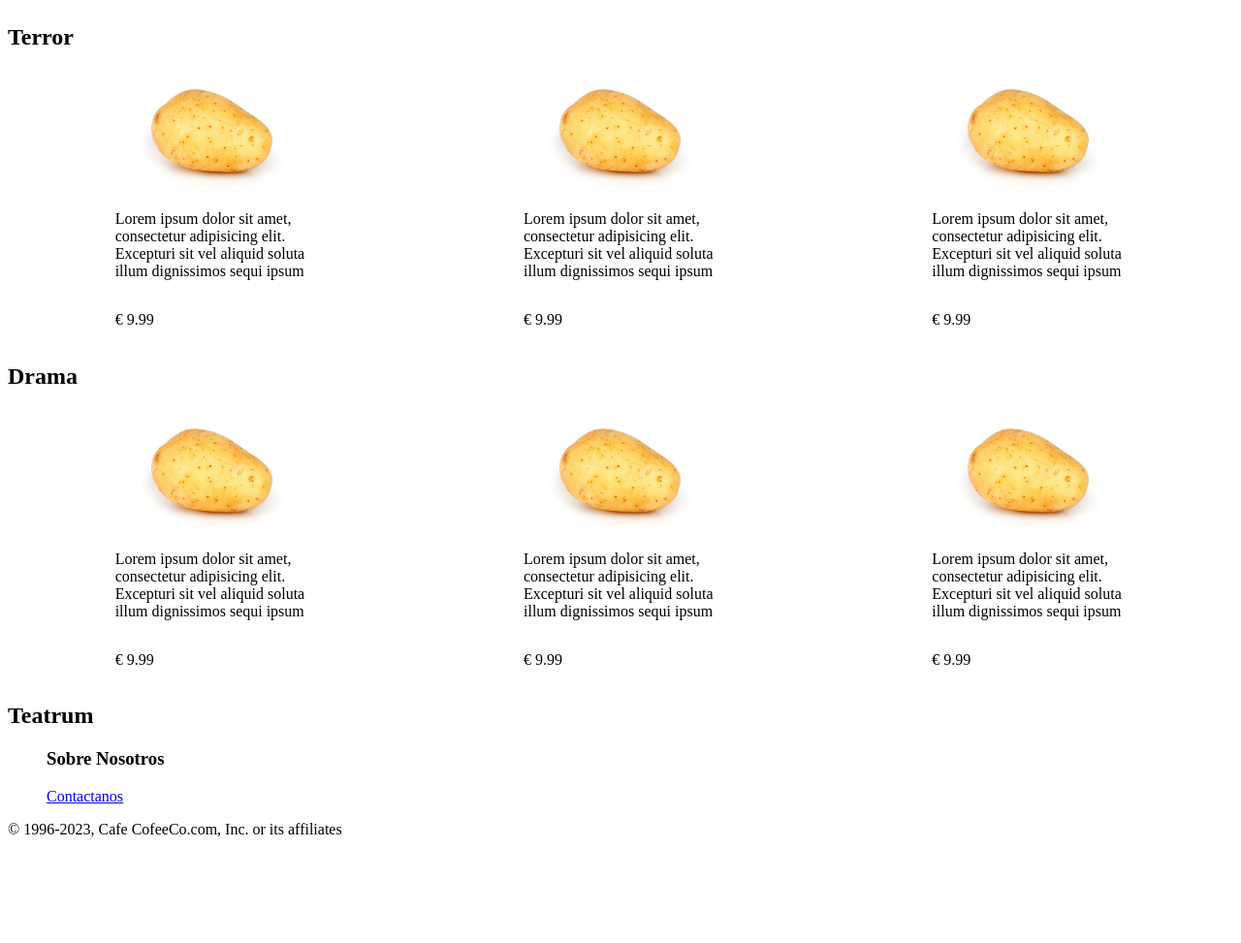
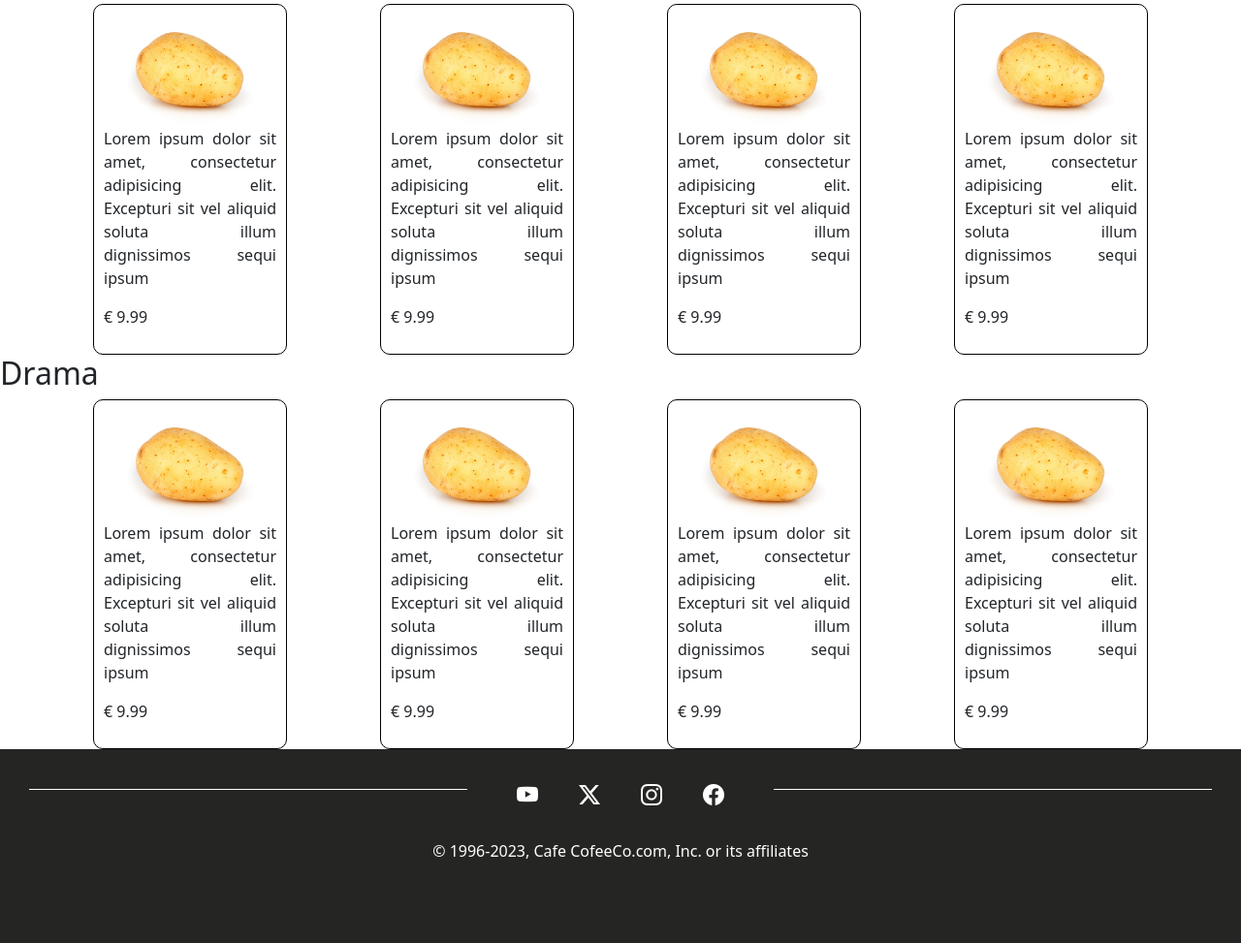
Before and after one commit to nikyuher/TeatroDigital, a plain HTML site: page Index.html in a window 1280 px wide. Shown: the part 837-1810 px from the top of the page at 97% size. Before the commit the page ends 1718 px from the top, so only its background shows below. Drawn offline with nearby package versions, Linux system fonts and the light colour scheme.

Commit message:
Inclui elementos css de bootstrap, iconos y modifique el footer

```diff
--- a/Index.html
+++ b/Index.html
@@ -6,12 +6,15 @@
     <meta name="viewport" content="width=device-width, initial-scale=1.0">
     <title>Teatrum | Home Page - Mejor Teatro </title>
     <link rel="stylesheet" href="style/style.css">
+    <link href="https://cdn.jsdelivr.net/npm/bootstrap@5.3.2/dist/css/bootstrap.min.css" rel="stylesheet"
+        integrity="sha384-T3c6CoIi6uLrA9TneNEoa7RxnatzjcDSCmG1MXxSR1GAsXEV/Dwwykc2MPK8M2HN" crossorigin="anonymous">
+    <link rel="stylesheet" href="https://cdn.jsdelivr.net/npm/bootstrap-icons@1.11.1/font/bootstrap-icons.css">
 </head>
 
 <body>
     <header>
         <div class="contOpciones">
-            <img src="" alt="TeatrumLogo">
+            <h1>Teatrum</h1>
             <nav>
                 <a href="paginas/estrenos.html">Proximos Estrenos</a>
                 <a href="paginas/generosTeatro.html">Generos</a>
@@ -23,18 +26,27 @@
     <main>
         <article>
             <section>
-                <h2>Obra Popular</h2>
-                <p>Lorem ipsum dolor sit amet consectetur adipisicing elit. Laudantium rerum id libero fugiat magni quis
-                    delectus, animi soluta eveniet quae blanditiis exercitationem nam magnam sed. Eius fugiat quae rerum
-                    natus!
-                </p>
-                <img src="imagenes/patata2.png" alt="ObraPopular">
+                <div class="contObraPopular">
+                    <div class="descriPopular">
+                        <h2>Obra Popular</h2>
+                        <p>Lorem ipsum dolor sit amet consectetur adipisicing elit. Laudantium rerum id libero fugiat
+                            magni
+                            quis
+                            delectus, animi soluta eveniet quae blanditiis exercitationem nam magnam sed. Eius fugiat
+                            quae
+                            rerum
+                            natus!
+                        </p>
+                        <button>Leer Mas</button>
+                    </div>
+                    <img src="imagenes/patata2.png" alt="ObraPopular">
+                </div>
             </section>
             <section>
                 <h2>Comedia</h2>
                 <div class="contCategorias">
                     <div class="cajaIndex">
-                        <img src="imagenes/patata2.png" width="200px">
+                        <img src="imagenes/patata2.png">
                         <p>Lorem ipsum dolor sit amet, consectetur adipisicing elit. Excepturi sit vel aliquid soluta
                             illum
                             dignissimos sequi ipsum
@@ -42,7 +54,7 @@
                         <p>€ 9.99</p>
                     </div>
                     <div class="cajaIndex">
-                        <img src="imagenes/patata2.png" width="200px">
+                        <img src="imagenes/patata2.png">
                         <p>Lorem ipsum dolor sit amet, consectetur adipisicing elit. Excepturi sit vel aliquid soluta
                             illum
                             dignissimos sequi ipsum
@@ -50,7 +62,15 @@
                         <p>€ 9.99</p>
                     </div>
                     <div class="cajaIndex">
-                        <img src="imagenes/patata2.png" width="200px">
+                        <img src="imagenes/patata2.png">
+                        <p>Lorem ipsum dolor sit amet, consectetur adipisicing elit. Excepturi sit vel aliquid soluta
+                            illum
+                            dignissimos sequi ipsum
+                        </p>
+                        <p>€ 9.99</p>
+                    </div>
+                    <div class="cajaIndex">
+                        <img src="imagenes/patata2.png">
                         <p>Lorem ipsum dolor sit amet, consectetur adipisicing elit. Excepturi sit vel aliquid soluta
                             illum
                             dignissimos sequi ipsum
@@ -63,7 +83,7 @@
                 <h2>Terror</h2>
                 <div class="contCategorias">
                     <div class="cajaIndex">
-                        <img src="imagenes/patata2.png" width="200px">
+                        <img src="imagenes/patata2.png">
                         <p>Lorem ipsum dolor sit amet, consectetur adipisicing elit. Excepturi sit vel aliquid soluta
                             illum
                             dignissimos sequi ipsum
@@ -71,7 +91,7 @@
                         <p>€ 9.99</p>
                     </div>
                     <div class="cajaIndex">
-                        <img src="imagenes/patata2.png" width="200px">
+                        <img src="imagenes/patata2.png">
                         <p>Lorem ipsum dolor sit amet, consectetur adipisicing elit. Excepturi sit vel aliquid soluta
                             illum
                             dignissimos sequi ipsum
@@ -79,7 +99,15 @@
                         <p>€ 9.99</p>
                     </div>
                     <div class="cajaIndex">
-                        <img src="imagenes/patata2.png" width="200px">
+                        <img src="imagenes/patata2.png">
+                        <p>Lorem ipsum dolor sit amet, consectetur adipisicing elit. Excepturi sit vel aliquid soluta
+                            illum
+                            dignissimos sequi ipsum
+                        </p>
+                        <p>€ 9.99</p>
+                    </div>
+                    <div class="cajaIndex">
+                        <img src="imagenes/patata2.png">
                         <p>Lorem ipsum dolor sit amet, consectetur adipisicing elit. Excepturi sit vel aliquid soluta
                             illum
                             dignissimos sequi ipsum
@@ -92,7 +120,7 @@
                 <h2>Drama</h2>
                 <div class="contCategorias">
                     <div class="cajaIndex">
-                        <img src="imagenes/patata2.png" width="200px">
+                        <img src="imagenes/patata2.png">
                         <p>Lorem ipsum dolor sit amet, consectetur adipisicing elit. Excepturi sit vel aliquid soluta
                             illum
                             dignissimos sequi ipsum
@@ -100,7 +128,7 @@
                         <p>€ 9.99</p>
                     </div>
                     <div class="cajaIndex">
-                        <img src="imagenes/patata2.png" width="200px">
+                        <img src="imagenes/patata2.png">
                         <p>Lorem ipsum dolor sit amet, consectetur adipisicing elit. Excepturi sit vel aliquid soluta
                             illum
                             dignissimos sequi ipsum
@@ -108,7 +136,15 @@
                         <p>€ 9.99</p>
                     </div>
                     <div class="cajaIndex">
-                        <img src="imagenes/patata2.png" width="200px">
+                        <img src="imagenes/patata2.png">
+                        <p>Lorem ipsum dolor sit amet, consectetur adipisicing elit. Excepturi sit vel aliquid soluta
+                            illum
+                            dignissimos sequi ipsum
+                        </p>
+                        <p>€ 9.99</p>
+                    </div>
+                    <div class="cajaIndex">
+                        <img src="imagenes/patata2.png">
                         <p>Lorem ipsum dolor sit amet, consectetur adipisicing elit. Excepturi sit vel aliquid soluta
                             illum
                             dignissimos sequi ipsum
@@ -120,14 +156,21 @@
         </article>
     </main>
     <footer>
-        <h2>Teatrum</h2>
-        <nav>
-            <ul>
-                <h3>Sobre Nosotros</h3>
-            </ul>
-            <ul><a href="paginas/aboutUs.html">Contactanos</a></ul>
-        </nav>
-        <p>© 1996-2023, Cafe CofeeCo.com, Inc. or its affiliates</p>
+        <div class="contFooter">
+            <div class="cajaRedes">
+                <div class="cajaVacia"></div>
+                <div class="iconosRedes">
+                    <i class="bi bi-youtube"></i>
+                    <i class="bi bi-twitter-x"></i>
+                    <i class="bi bi-instagram"></i>
+                    <i class="bi bi-facebook"></i>
+                </div>
+                <div class="cajaVacia"></div>
+            </div>
+            <div class="copyright">
+                <p>© 1996-2023, Cafe CofeeCo.com, Inc. or its affiliates</p>
+            </div>
+        </div>
     </footer>
 </body>
 
--- a/style/style.css
+++ b/style/style.css
@@ -1,19 +1,85 @@
+/*Cosas Generales*/
+img {
+    object-fit: cover;
+    width: 100%;
+}
+
+/*Barra de Navegacion*/
 .contOpciones {
     display: flex;
     justify-content: space-between;
-    background-color: rgb(73, 14, 14);
+    align-items: center;
+    background-color: rgb(0, 0, 0);
+    color: white;
 }
 
 .contOpciones nav a {
     color: white;
     text-decoration: none;
 }
-.contCategorias{
+
+/*Obras Populares*/
+.contObraPopular {
+    display: grid;
+    grid-template-columns: repeat(2, 40%);
+}
+
+.descriPopular {
+    align-items: end;
+}
+
+/*Categoria de Obras*/
+.contCategorias {
     display: flex;
-    justify-content:space-around ;
+    justify-content: space-evenly;
+
 }
-.cajaIndex{
+
+.cajaIndex {
     display: flex;
+    text-align: justify;
+    align-items: center;
     flex-wrap: wrap;
     width: 200px;
+    border: black solid 1px;
+    border-radius: 10px;
+    padding: 10px;
 }
+
+/*Footer*/
+.contFooter {
+    background-color: rgb(37, 37, 35);
+    color: white;
+    display: flex;
+    height: 200px;
+    display: flex;
+    flex-direction: column;
+
+}
+
+.cajaRedes {
+    display: grid;
+    padding: 30px 0;
+    grid-template-columns: 40% auto 40%;
+}
+
+.cajaVacia {
+    border-bottom: 1px solid white;
+    margin: 0 30px;
+    height: 12px;
+    width: auto;
+}
+
+.iconosRedes {
+    display: flex;
+}
+
+.iconosRedes i {
+    width: 100%;
+    text-align: center;
+    font-size: 22px;
+}
+
+.copyright {
+    text-align: center;
+}
```
